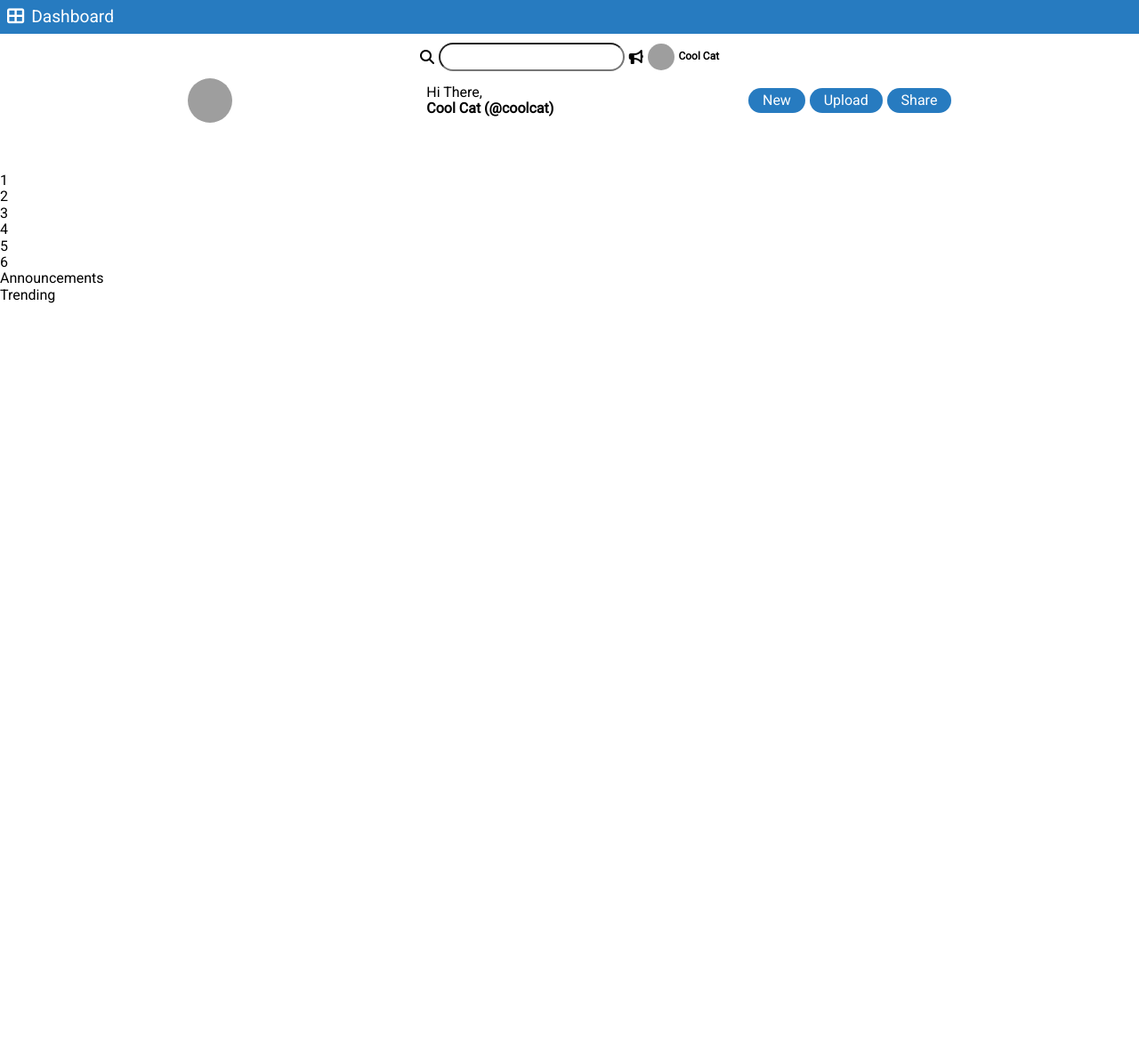
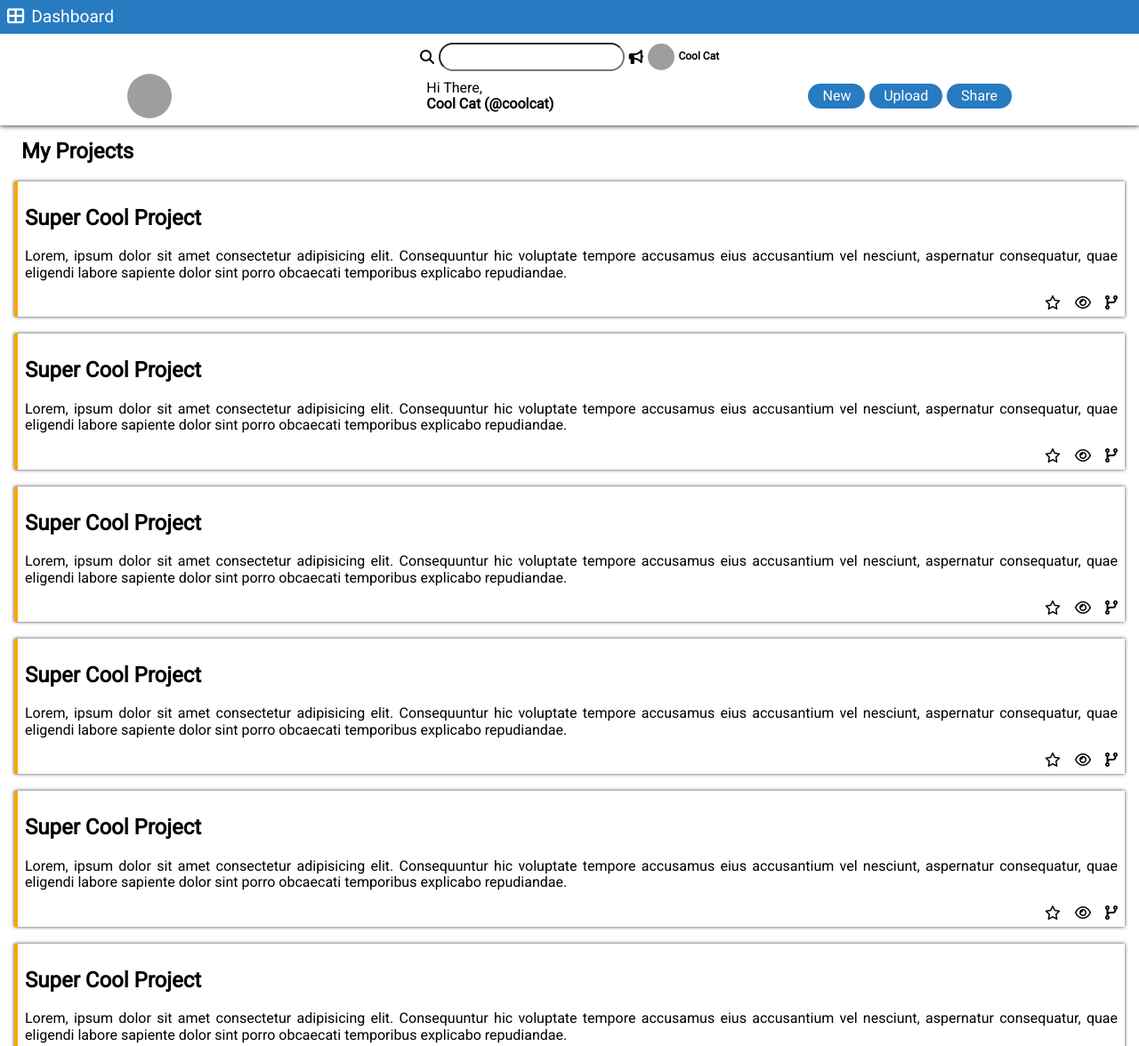
Before and after one commit to Aviscad/admin-panel, a plain HTML site: page index.html in a window 1280 px wide. Shown: the top 1176 px of the page at 89% size. Before the commit the page ends 800 px from the top, so only its background shows below. Drawn offline with Linux system fonts and the light colour scheme; grey boxes are pictures that could not be loaded.

Commit message:
Adding styles in cards for projects

```diff
--- a/css/style.css
+++ b/css/style.css
@@ -10,15 +10,20 @@ html{
     color: var(--white)
 }
 header{
-    padding: 3rem 0;
+    padding-top: 3rem;
+    padding-bottom: .5rem;
     color: var(--black);
     display: flex;
     flex-direction: column;
     align-items: center;
-
+    box-shadow: 0px 1px 5px 0px rgba(0,0,0,0.75);
 }
 main{
     color: var(--black);
+}
+h1{
+    font-size: 1.5rem;
+    margin: .5rem auto .5rem 1rem;
 }
 input[type="search"]{
     border-radius: 25px;
@@ -73,6 +78,7 @@ button{
     display: flex;
     align-items: center;
     justify-content: space-around;
+    padding-bottom: .2rem;
     gap: .3rem;
 }
 .header-search span{
@@ -90,13 +96,11 @@ button{
     border-radius: 50%;
 }
 .header-info{
-    padding: .5rem;
     display: flex;
     flex-direction: row;
     align-items: center;
-    justify-content: space-evenly;
+    justify-content: space-around;
     width: 100%;
-    gap: .5rem;
 }
 .header-info_description{
     display: flex;
@@ -111,3 +115,30 @@ button{
     justify-content: flex-end;
     gap: .3rem;
 }
+.project-container{
+    padding: .5rem;
+    display: flex;
+    flex-direction: column;
+    gap: .2rem;
+}
+.project-item{
+    background-color: rgb(255, 255, 255);
+    padding: .5rem;
+    margin: .5rem;
+    border-left: 4px solid orange;
+    box-shadow: 0px 0px 4px 0px rgba(0, 0, 0, 0.75);
+}
+.project-item_title,
+.project-item_description{
+    padding: 0;
+}
+.project-item_description{
+    text-align: justify;
+}
+.project-item_actions{
+    display: flex;
+    gap: 1rem;
+    align-items: center;
+    justify-content: flex-end;
+    cursor: pointer;
+}
--- a/index.html
+++ b/index.html
@@ -49,13 +49,38 @@
 
     </header>
     <main>
-        <section>
-            <article>1</article>
-            <article>2</article>
-            <article>3</article>
-            <article>4</article>
-            <article>5</article>
-            <article>6</article>
+        <section class="project-container">
+            <h1>My Projects</h1>
+            <article class="project-item">
+                <h2 class="project-item_title">Super Cool Project</h2>
+                <p class="project-item_description">Lorem, ipsum dolor sit amet consectetur adipisicing elit. Consequuntur hic voluptate tempore accusamus eius accusantium vel nesciunt, aspernatur consequatur, quae eligendi labore sapiente dolor sint porro obcaecati temporibus explicabo repudiandae.</p>
+                <div class="project-item_actions"><i class="far fa-star"></i><i class="far fa-eye"></i><i class="fas fa-code-branch"></i></div>
+            </article>
+            <article class="project-item">
+                <h2 class="project-item_title">Super Cool Project</h2>
+                <p class="project-item_description">Lorem, ipsum dolor sit amet consectetur adipisicing elit. Consequuntur hic voluptate tempore accusamus eius accusantium vel nesciunt, aspernatur consequatur, quae eligendi labore sapiente dolor sint porro obcaecati temporibus explicabo repudiandae.</p>
+                <div class="project-item_actions"><i class="far fa-star"></i><i class="far fa-eye"></i><i class="fas fa-code-branch"></i></div>
+            </article>
+            <article class="project-item">
+                <h2 class="project-item_title">Super Cool Project</h2>
+                <p class="project-item_description">Lorem, ipsum dolor sit amet consectetur adipisicing elit. Consequuntur hic voluptate tempore accusamus eius accusantium vel nesciunt, aspernatur consequatur, quae eligendi labore sapiente dolor sint porro obcaecati temporibus explicabo repudiandae.</p>
+                <div class="project-item_actions"><i class="far fa-star"></i><i class="far fa-eye"></i><i class="fas fa-code-branch"></i></div>
+            </article>
+            <article class="project-item">
+                <h2 class="project-item_title">Super Cool Project</h2>
+                <p class="project-item_description">Lorem, ipsum dolor sit amet consectetur adipisicing elit. Consequuntur hic voluptate tempore accusamus eius accusantium vel nesciunt, aspernatur consequatur, quae eligendi labore sapiente dolor sint porro obcaecati temporibus explicabo repudiandae.</p>
+                <div class="project-item_actions"><i class="far fa-star"></i><i class="far fa-eye"></i><i class="fas fa-code-branch"></i></div>
+            </article>
+            <article class="project-item">
+                <h2 class="project-item_title">Super Cool Project</h2>
+                <p class="project-item_description">Lorem, ipsum dolor sit amet consectetur adipisicing elit. Consequuntur hic voluptate tempore accusamus eius accusantium vel nesciunt, aspernatur consequatur, quae eligendi labore sapiente dolor sint porro obcaecati temporibus explicabo repudiandae.</p>
+                <div class="project-item_actions"><i class="far fa-star"></i><i class="far fa-eye"></i><i class="fas fa-code-branch"></i></div>
+            </article>
+            <article class="project-item">
+                <h2 class="project-item_title">Super Cool Project</h2>
+                <p class="project-item_description">Lorem, ipsum dolor sit amet consectetur adipisicing elit. Consequuntur hic voluptate tempore accusamus eius accusantium vel nesciunt, aspernatur consequatur, quae eligendi labore sapiente dolor sint porro obcaecati temporibus explicabo repudiandae.</p>
+                <div class="project-item_actions"><i class="far fa-star"></i><i class="far fa-eye"></i><i class="fas fa-code-branch"></i></div>
+            </article>
         </section>
         <aside>
             <section>Announcements</section>
```
